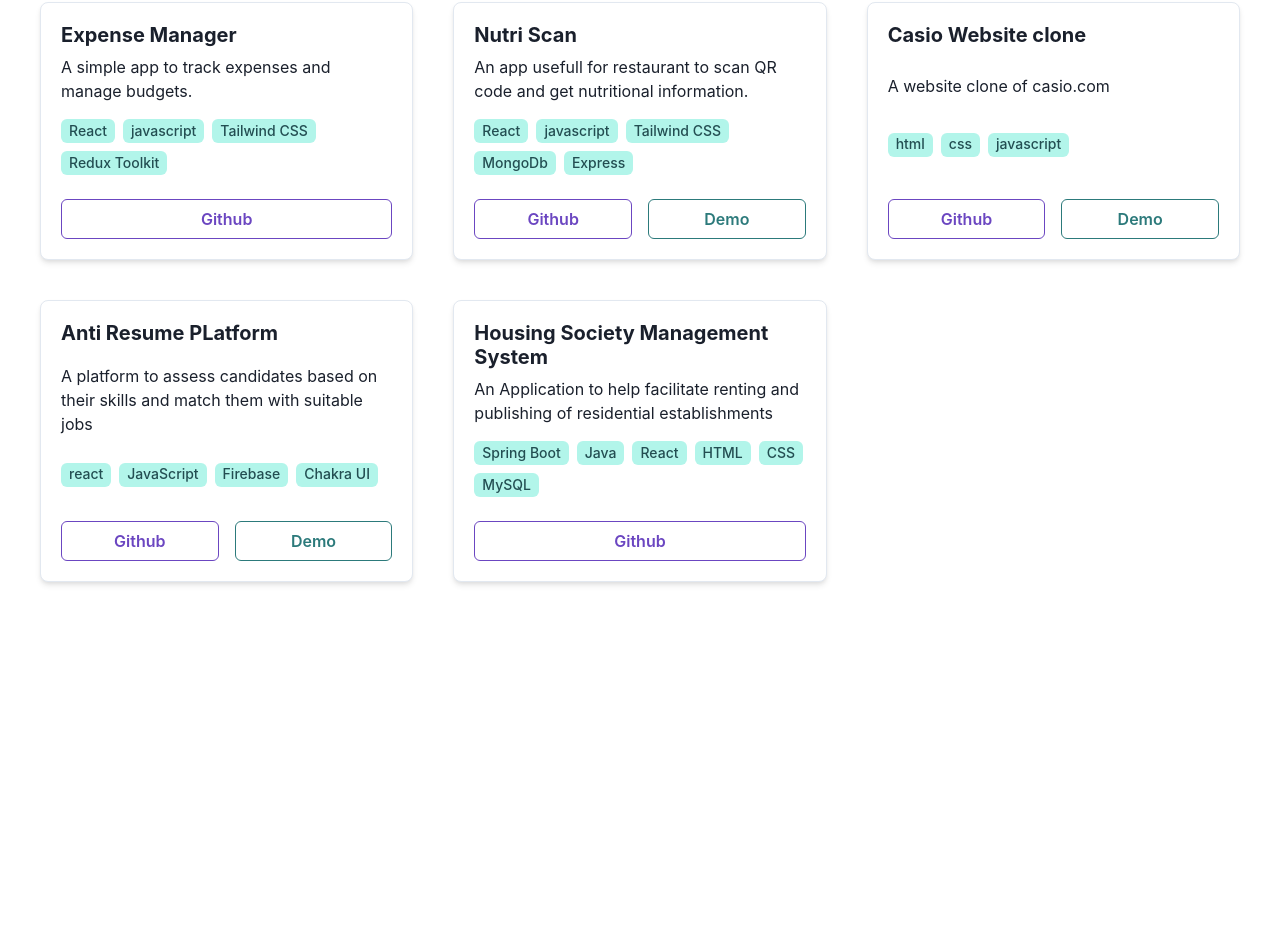
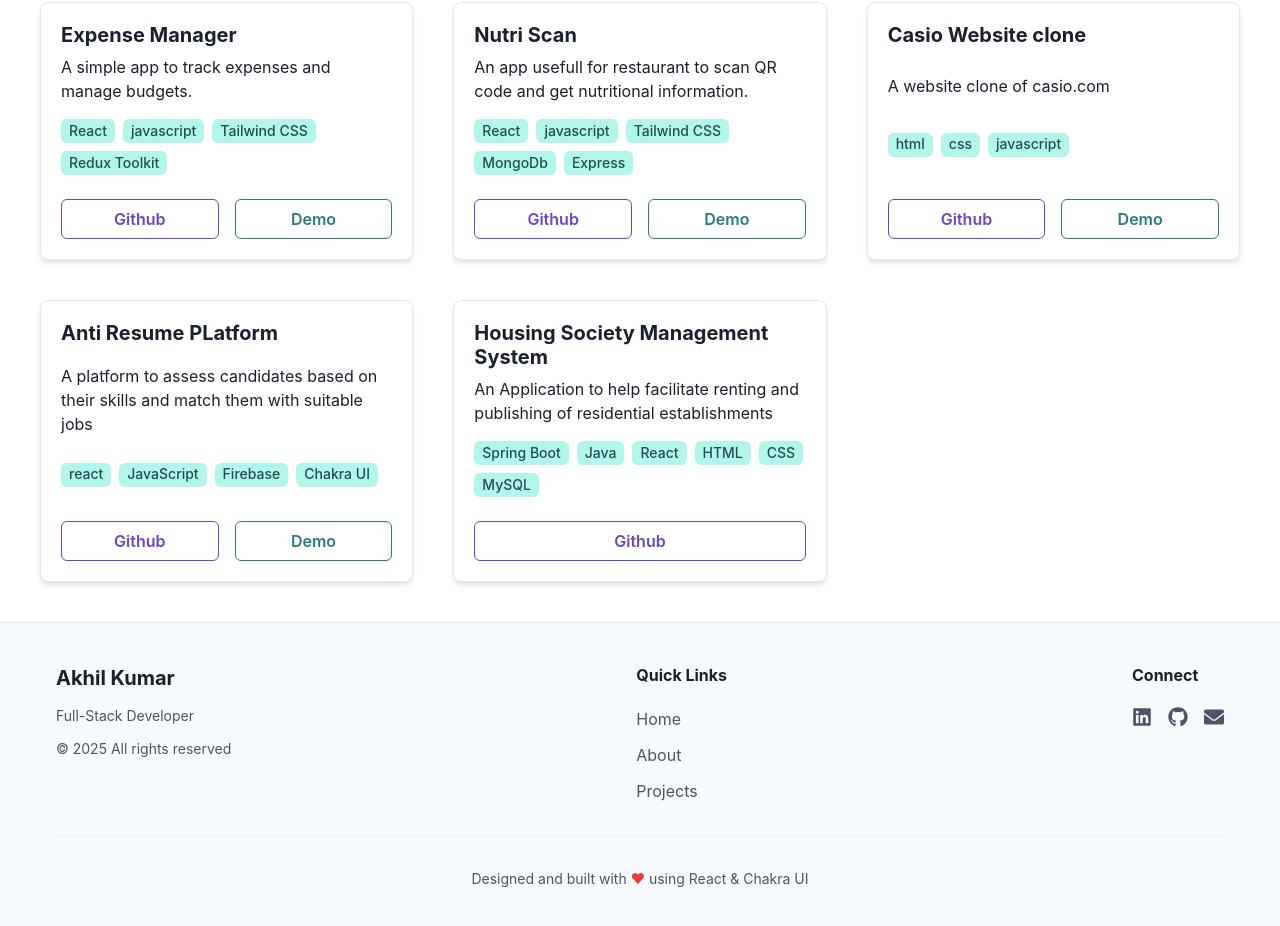
Before and after one commit to demonknight119/Portfolio_Website, a React (Vite) app in the folder Portfolio_Website/: page /projects in a window 1280 px wide. Shown: the part 220-1146 px from the top of the page. Before the commit the page ends 842 px from the top, so only its background shows below. Built offline with nearby package versions, Linux system fonts and the light colour scheme.

Commit message:
footer added

```diff
--- a/Portfolio_Website/src/App.jsx
+++ b/Portfolio_Website/src/App.jsx
@@ -6,6 +6,7 @@ import { Routes, Route } from "react-router-dom";
 import About from "./Pages/About";
 import Home from "./Pages/Home";
 import Projects from "./Pages/Projects";
+import Footer from "./Components/Footer";
 const App = () => {
   return (
     <>
@@ -17,6 +18,7 @@ const App = () => {
           <Route path="/projects" element={<Projects />} />
         </Routes>
       </Box>
+      <Footer />
     </>
   );
 };
--- /dev/null
+++ b/Portfolio_Website/src/Components/Footer.jsx
@@ -0,0 +1,130 @@
+import React from "react";
+import {
+  Box,
+  Container,
+  Flex,
+  HStack,
+  VStack,
+  Text,
+  Link,
+  Icon,
+  Divider,
+  useColorModeValue,
+} from "@chakra-ui/react";
+import { FaLinkedin, FaGithub, FaEnvelope, FaTwitter } from "react-icons/fa";
+
+const Footer = () => {
+  const currentYear = new Date().getFullYear();
+  const bgColor = useColorModeValue("gray.50", "gray.900");
+  const textColor = useColorModeValue("gray.600", "gray.400");
+  const borderColor = useColorModeValue("gray.200", "gray.700");
+
+  const socialLinks = [
+    {
+      icon: FaLinkedin,
+      href: "https://www.linkedin.com/in/akhil-kumar-s-48b17048/",
+      label: "LinkedIn",
+    },
+    {
+      icon: FaGithub,
+      href: "https://github.com/demonknight119.com",
+      label: "GitHub",
+    },
+    {
+      icon: FaEnvelope,
+      href: "mailto:akhilkumar0024@gmail.com",
+      label: "Email",
+    },
+  ];
+
+  const navLinks = [
+    { name: "Home", href: "/" },
+    { name: "About", href: "/about" },
+    { name: "Projects", href: "/projects" },
+  ];
+
+  return (
+    <Box
+      as="footer"
+      bg={bgColor}
+      borderTop="1px"
+      borderColor={borderColor}
+      py={10}
+    >
+      <Container maxW="1200px">
+        <Flex
+          direction={{ base: "column", md: "row" }}
+          justify="space-between"
+          align={{ base: "center", md: "flex-start" }}
+          gap={8}
+        >
+          {/* Left side - Name & Copyright */}
+          <VStack align={{ base: "center", md: "flex-start" }} spacing={3}>
+            <Text fontWeight="bold" fontSize="xl">
+              Akhil Kumar
+            </Text>
+            <Text color={textColor} fontSize="sm">
+              Full-Stack Developer
+            </Text>
+            <Text color={textColor} fontSize="sm">
+              © {currentYear} All rights reserved
+            </Text>
+          </VStack>
+
+          {/* Middle - Navigation Links */}
+          <VStack align={{ base: "center", md: "flex-start" }} spacing={3}>
+            <Text fontWeight="bold" mb={2}>
+              Quick Links
+            </Text>
+            {navLinks.map((link, index) => (
+              <Link
+                key={index}
+                href={link.href}
+                color={textColor}
+                _hover={{ color: "teal.500", textDecoration: "none" }}
+              >
+                {link.name}
+              </Link>
+            ))}
+          </VStack>
+
+          {/* Right side - Social Media */}
+          <VStack align={{ base: "center", md: "flex-start" }} spacing={3}>
+            <Text fontWeight="bold" mb={2}>
+              Connect
+            </Text>
+            <HStack spacing={4}>
+              {socialLinks.map((social, index) => (
+                <Link
+                  key={index}
+                  href={social.href}
+                  isExternal
+                  aria-label={social.label}
+                >
+                  <Icon
+                    as={social.icon}
+                    boxSize={5}
+                    color={textColor}
+                    _hover={{ color: "teal.500" }}
+                  />
+                </Link>
+              ))}
+            </HStack>
+          </VStack>
+        </Flex>
+
+        <Divider my={8} borderColor={borderColor} />
+
+        <Text textAlign="center" fontSize="sm" color={textColor}>
+          Designed and built with{" "}
+          <Text as="span" color="red.500">
+            ❤
+          </Text>{" "}
+          using React & Chakra UI
+        </Text>
+      </Container>
+    </Box>
+  );
+};
+
+export default Footer;
--- a/Portfolio_Website/src/Pages/Projects.jsx
+++ b/Portfolio_Website/src/Pages/Projects.jsx
@@ -8,6 +8,7 @@ const Projects = () => {
       description: "A simple app to track expenses and manage budgets.",
       tech: ["React", "javascript", "Tailwind CSS", "Redux Toolkit"],
       github: "https://github.com/demonknight119/ExpenseManagerRTK",
+      demo: "https://quiet-kelpie-df873b.netlify.app/",
     },
     {
       title: "Nutri Scan",
```
